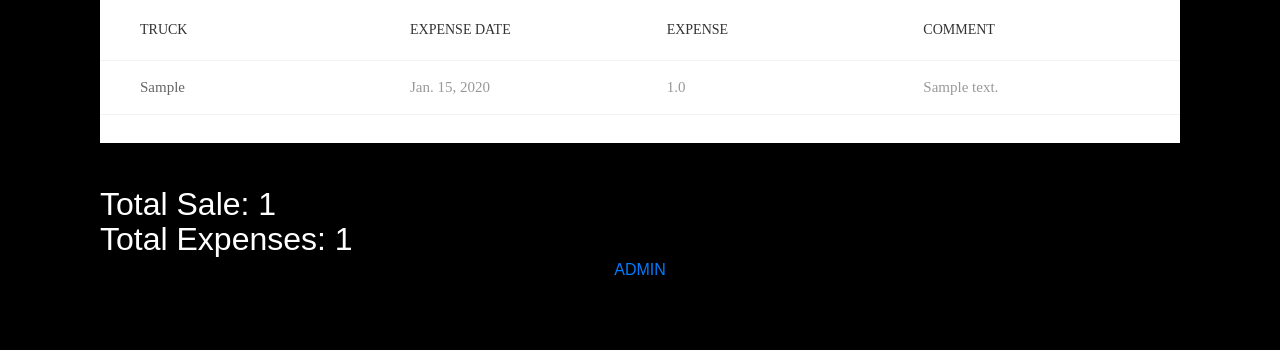
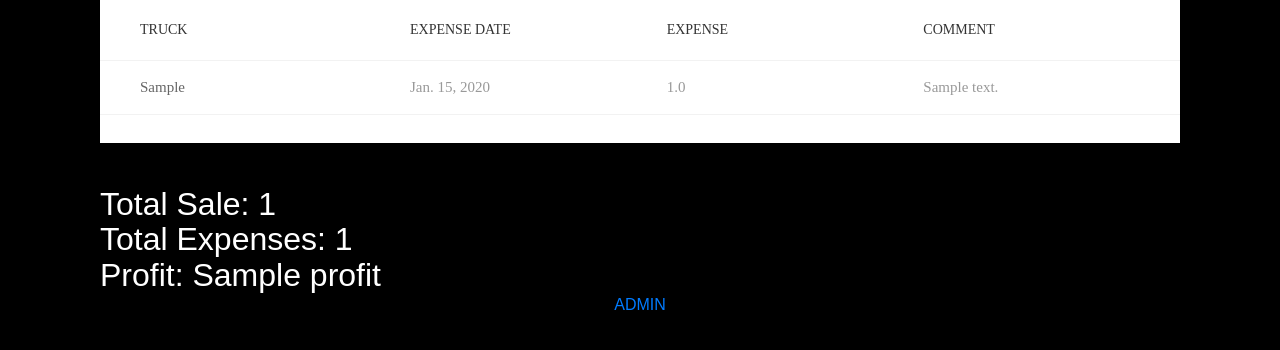
Before and after one commit to tahseen09/transport, a Django app: template templates/dashboard.html in a window 1280 px wide. Shown: the part 814-1164 px from the top of the page. Before the commit the page ends 1089 px from the top, so only its background shows below. Run offline with Django 3.2, Linux system fonts and the light colour scheme; tables that the repository leaves empty hold one stand-in row (values such as "Sample post"); the template is opened without the code that fills it: values that come from a table or form of the project are taken from there, most other values are stand-ins (such as "Sample title", 1, 10 or a date in 2020); some libraries are stand-ins or nearby versions; some web fonts are replaced.

Commit message:
Profit in dashboard

```diff
--- a/templates/dashboard.html
+++ b/templates/dashboard.html
@@ -163,7 +163,7 @@
 					</div>
 			</div>
 			<h1>&nbsp;</h1>
-			<h2 style="color: #fff;">Total Sale: {{total_sale}} <br> Total Expenses: {{total_expense}} </h2>
+			<h2 style="color: #fff;">Total Sale: {{total_sale}} <br> Total Expenses: {{total_expense}} <br> Profit: {{profit}} </h2>
 		</div>
 		<p style="text-align: center;font-size: 16px"><a href="/admin"> ADMIN</a></p>
 	</div>
```
